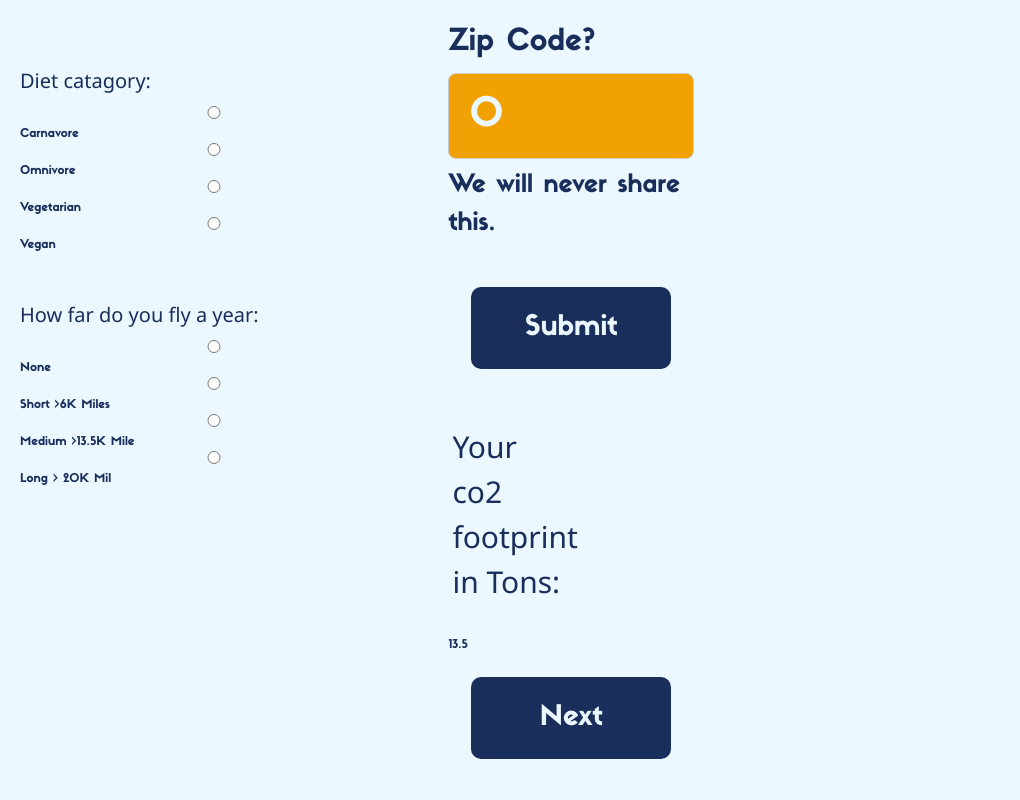
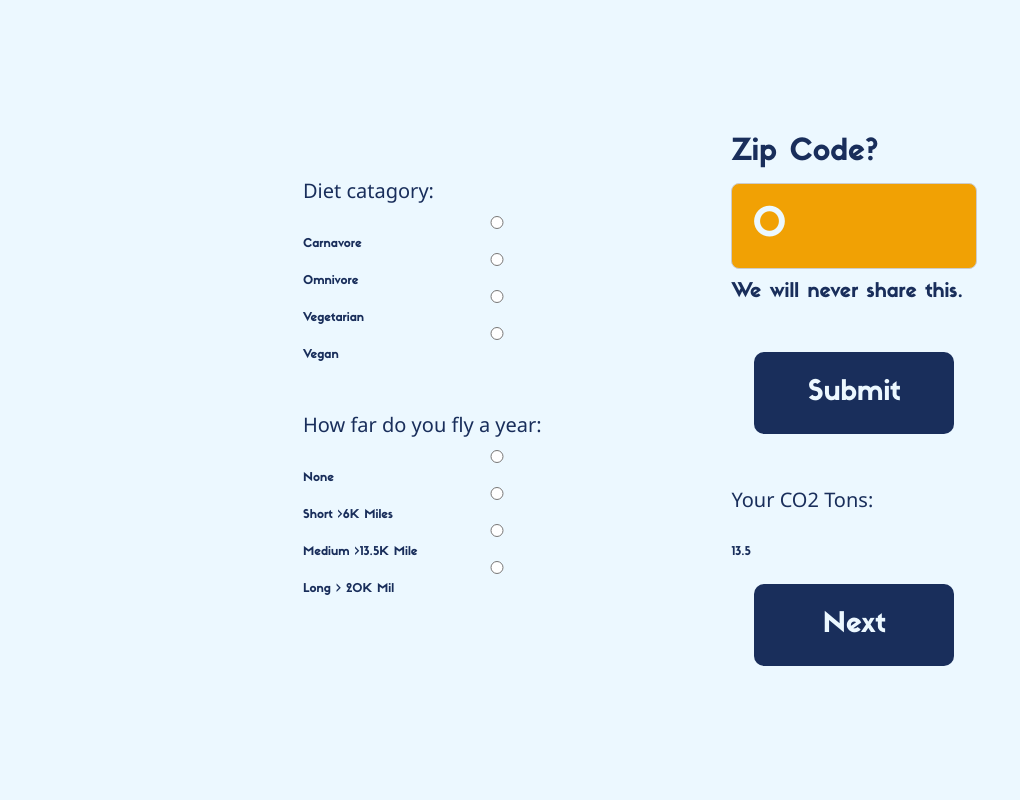
Before and after one commit to BOB450/LightCo2-Survay, a PHP site: page / in a window 1280 px wide. Shown: the whole page, without its empty margins (0-1020 px from the left). Run offline with PHP 8.4, Linux system fonts and the light colour scheme.

```diff
--- a/index.php
+++ b/index.php
@@ -57,7 +57,7 @@ function myFunction() {
 
   <div class="left"> <!--This div contains the zipcode textbox. TODO: format-->
     <div style="font-size: 30px;">Zip Code?</div> <input type="text" class="w3-input w3-border w3-round-large" name="zipcode" value="<?php echo $zipcode;?>">
-    <div style="font-size: 25px;">We will never share this.</div>
+    <div style="font-size: 20px;">We will never share this.</div>
   </div>
 
   <br><br>
@@ -88,7 +88,7 @@ function myFunction() {
     <br><br>
 
     <?php
-      echo "<h2>Your co2 footprint in Tons:</h2>";
+      echo "<h4>Your CO2 Tons:</h4>";
       echo "<br>";
       echo 13.5 + $diet + $travel;
     ?>
--- a/style.css
+++ b/style.css
@@ -16,6 +16,10 @@ html, body {
 	   -moz-user-select: none;
 		-ms-user-select: none;
 			user-select: none;
+	-webkit-box-align: center;
+	align-items: center;
+	-webkit-box-pack: center;
+	justify-content: center;
   }
 
 /* ----------- basic ----------- */
@@ -178,3 +182,6 @@ button,input
 	  width:100%; /* The width is 100%, when the viewport is 800px or smaller */
 	}
   }
+  form {
+	display: inline-block;
+  }
```
